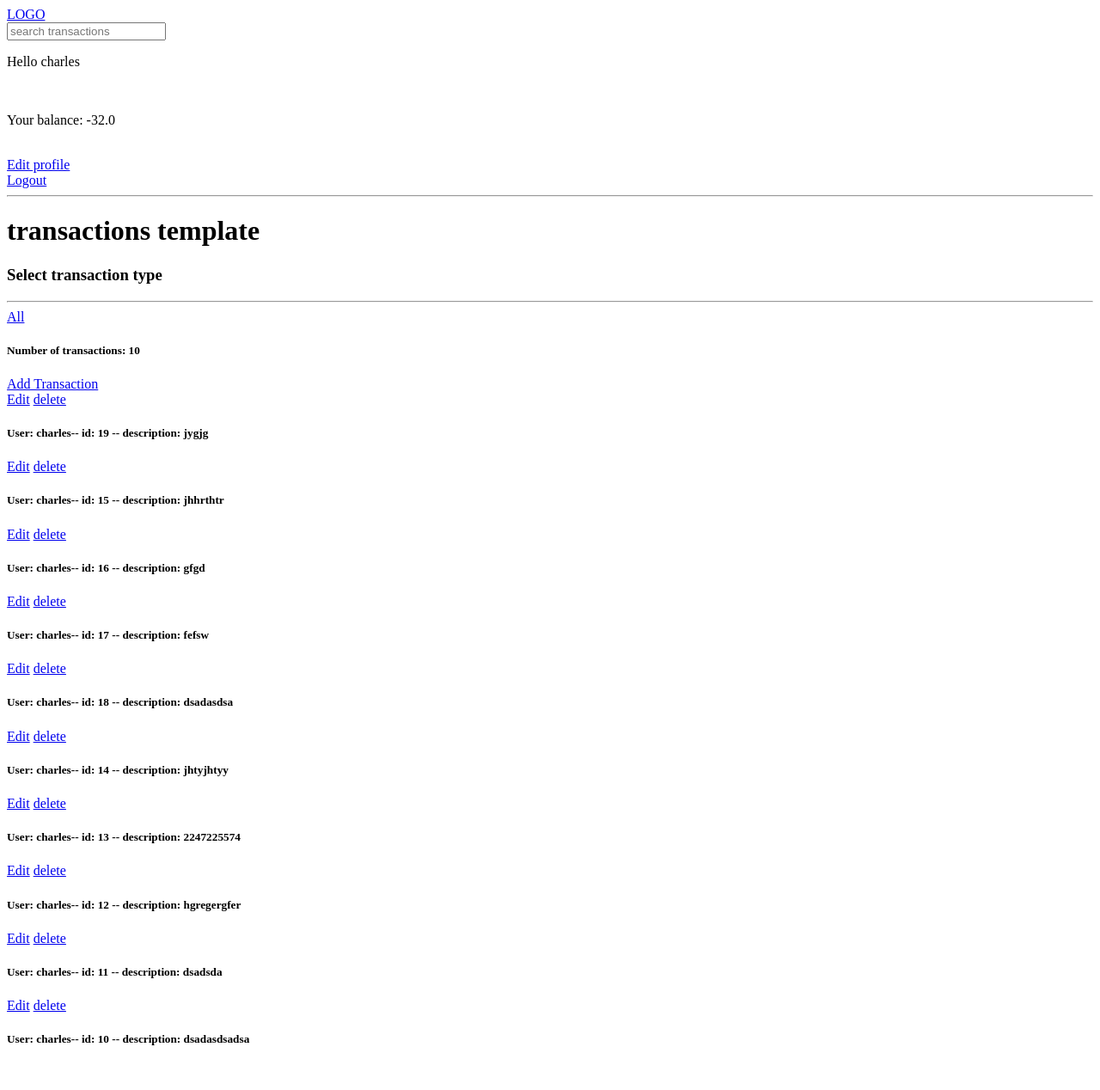
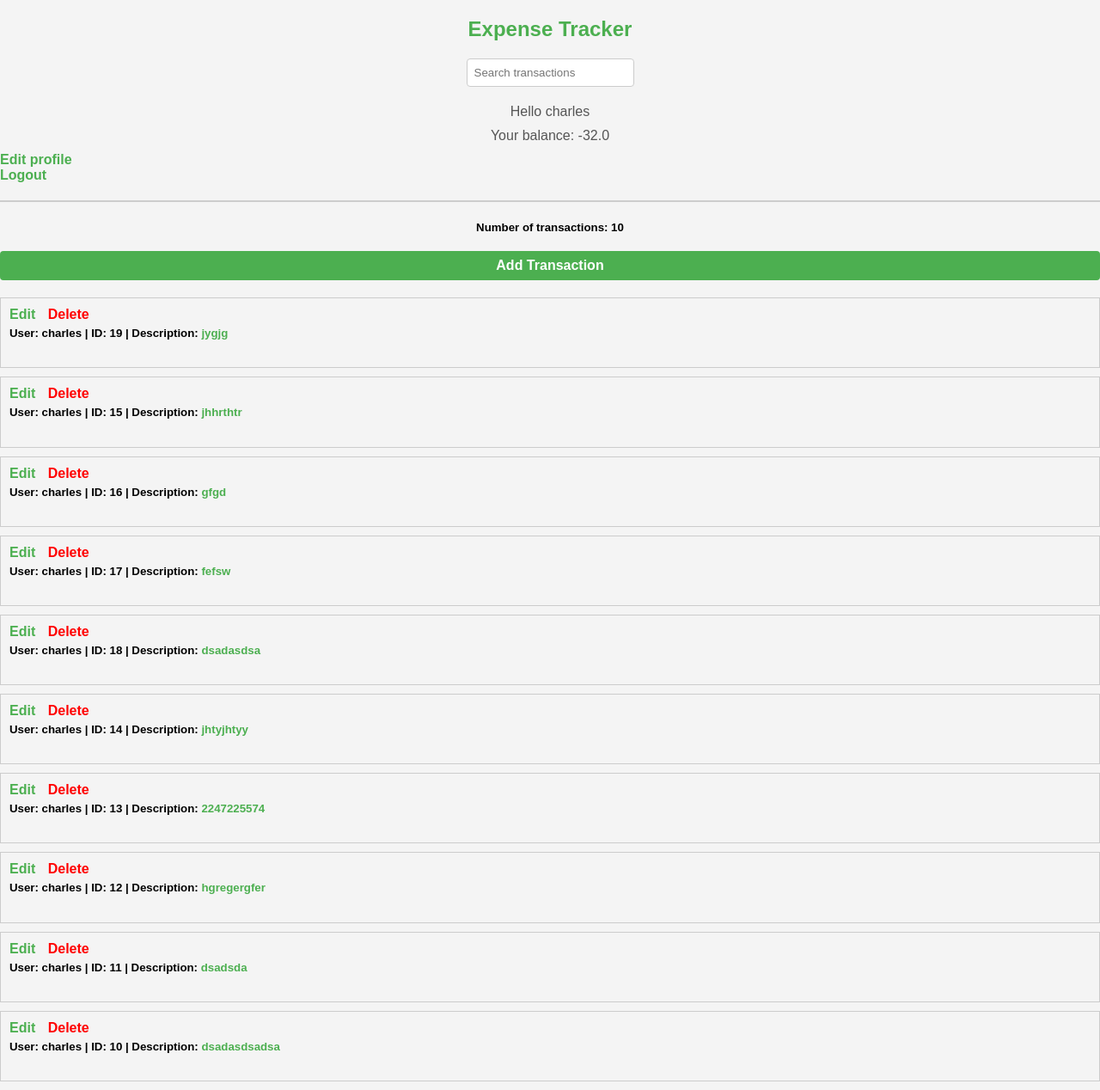
Before and after one commit to itsCharlesAM/django-expense-tracker, a Django app: page /all_transactions/ in a window 1280 px wide. Shown: the whole page at 86% size. Before the commit the page ends 1216 px from the top, so only its background shows below. Run offline with Django 4.2, Linux system fonts and the light colour scheme; a user stored in the database is signed in; data comes from the database, SQL or seed files in the repository; both versions use the stored data as it was after the commit.

Commit message:
Added some styling

```diff
--- a/templates/navbar.html
+++ b/templates/navbar.html
@@ -1,20 +1,86 @@
-<a href="/">
-    LOGO
-</a>
+<!DOCTYPE html>
+<html lang="en">
+<head>
+    <meta charset="UTF-8">
+    <meta name="viewport" content="width=device-width, initial-scale=1.0">
+    <style>
+        body {
+            font-family: 'Arial', sans-serif;
+            background-color: #f4f4f4;
+            margin: 0;
+            padding: 0;
+            /* display: flex; */
+            flex-direction: column;
+            align-items: center;
+        }
+        div{
+            padding: auto;
+        }
+
+        h1 {
+            color: #333;
+            text-align: center;
+            margin: 20px 0;
+            text-decoration: none;
+            font-size: 24px;
+        }
+
+        form {
+            display: flex;
+            justify-content: center;
+            margin-bottom: 20px;
+        }
+
+        input[type="text"] {
+            padding: 8px;
+            border: 1px solid #ccc;
+            border-radius: 4px;
+        }
+
+        p {
+            text-align: center;
+            margin: 10px 0;
+            color: #555;
+        }
+
+        a {
+            text-decoration: none;
+            color: #4caf50;
+            font-weight: bold;
+        }
+
+        a:hover {
+            color: #45a049;
+        }
+
+        hr {
+            width: 100%;
+            border: 1px solid #ccc;
+            margin: 20px 0;
+        }
+    </style>
+    <title>Expense Tracker</title>
+</head>
+<body>
+
+    <div class="all">
+        <h1><a href="/">Expense Tracker</a></h1>
 
         <form method="GET" action="{% url 'transactions' %}">
-    <input type="text" name="search" placeholder="search transactions"/>
+            <input type="text" name="search" placeholder="Search transactions"/>
         </form>
 
         {% if request.user.is_authenticated %}
-<p>Hello {{request.user}}</p> <br>
-<p>Your balance: {{myUser.balance}}</p> <br>
+            <p>Hello {{ request.user }}</p>
+            <p>Your balance: {{ myUser.balance }}</p>
 
             <a href="{% url 'profile' request.user.id %}">Edit profile</a><br>
-
             <a href="{% url 'logout' %}">Logout</a>
         {% else %}
             <a href="{% url 'login' %}">Login</a>
         {% endif %}
 
         <hr>
+    </div>
+</body>
+</html>
--- a/templates/transactions/transactions.html
+++ b/templates/transactions/transactions.html
@@ -1,47 +1,20 @@
 {% extends 'main.html' %}
 
 {% block content %}
+    <div>
+        <h5 style="text-align: center; margin-bottom: 20px;">Number of transactions: {{ transactions_count }}</h5>
 
-
-<h1>transactions template</h1>
-
-<div>
-
-    <div>
-        <h3>Select transaction type</h3>
-        <hr>
+        <a href="{% url 'add_transaction' %}" style="display: block; text-align: center; margin-bottom: 20px; padding: 8px; background-color: #4caf50; color: #fff; text-decoration: none; border-radius: 4px;">Add Transaction</a>
 
         <div>
-            <div>
-                <a href="{% url 'transactions' %}">All</a>
-            </div>
+            {% for transaction in all_transactions %}
+                <div style="border: 1px solid #ccc; padding: 10px; margin-bottom: 10px;">
+                    <a href="{% url 'edit_transaction' transaction.id %}" style="margin-right: 10px; color: #4caf50; text-decoration: none;">Edit</a>
+                    <a href="{% url 'delete_transaction' transaction.id %}" style="color: #ff0000; text-decoration: none;">Delete</a>
 
-            <!-- {% for transaction in all_transactions %}
-            <div>
-                <a href="{% url 'transactions' %}?search={{transaction.type}}">{{transaction.get_type_display}}</a>
-
+                    <h5 style="margin-top: 5px;">User: {{ transaction.user.username }} | ID: {{ transaction.id }} | Description: <a href="#">{{ transaction.description }}</a></h5>
+                </div>
             {% endfor %}
-            </div> -->
         </div>
     </div>
-    <h5>Number of transactions: {{transactions_count}}</h5>
-
-    <a href="{% url 'add_transaction' %}">Add Transaction</a>
-
-    <div>
-        {% for transaction in all_transactions %}
-        <div>
-            <a href="{% url 'edit_transaction' transaction.id %}">Edit</a>
-            <a href="{% url 'delete_transaction' transaction.id %}">delete</a>
-
-            <h5>User: {{transaction.user.username}}-- id: {{transaction.id}} -- description: <a>{{transaction.description}}</a></h5>
-        </div>
-        {% endfor %}
-
-    </div>
-
-
-
-</div>
-
 {% endblock content %}
```
Also changed, not shown: templates/login.html (+94 -12 lines), db.sqlite3. Lines whose indentation alone changed are shown as unchanged.
